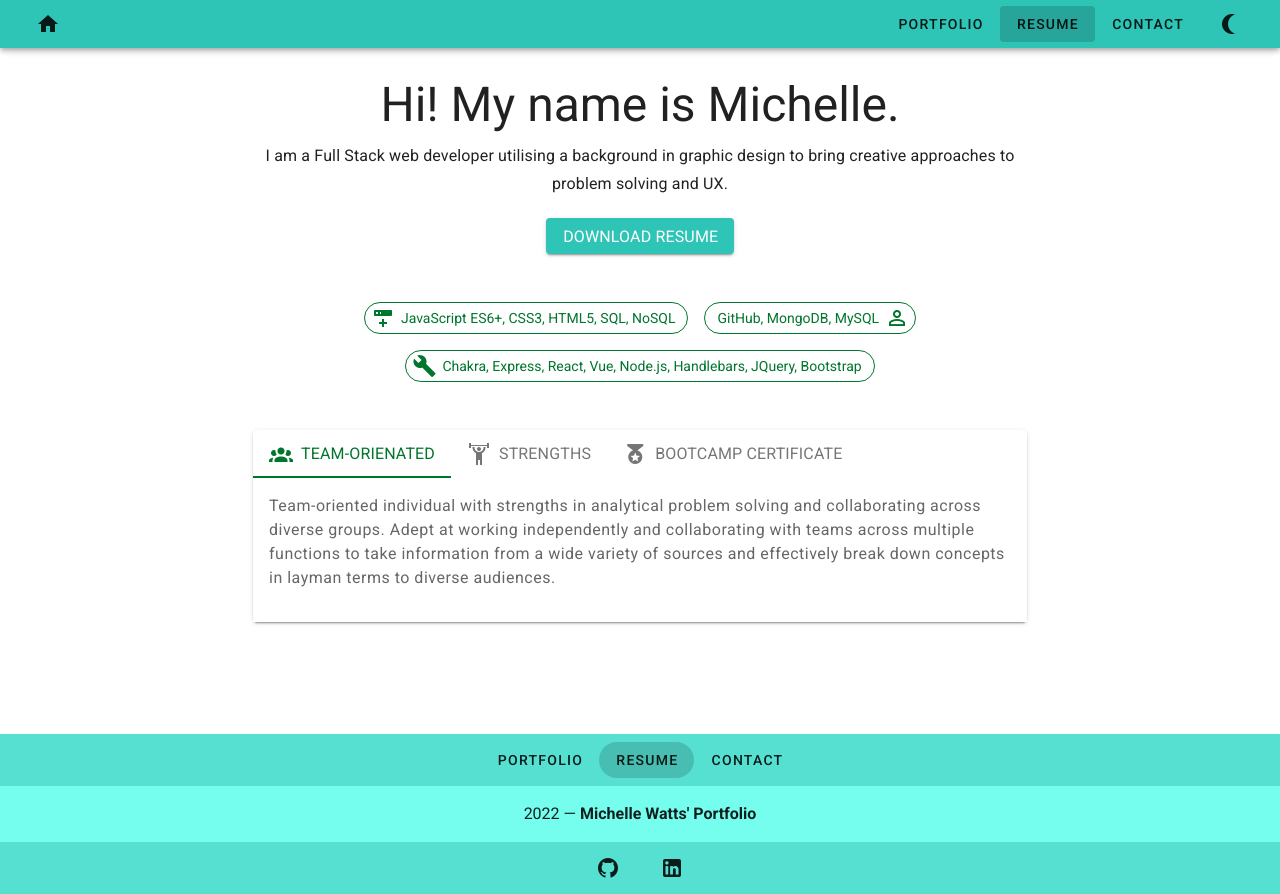
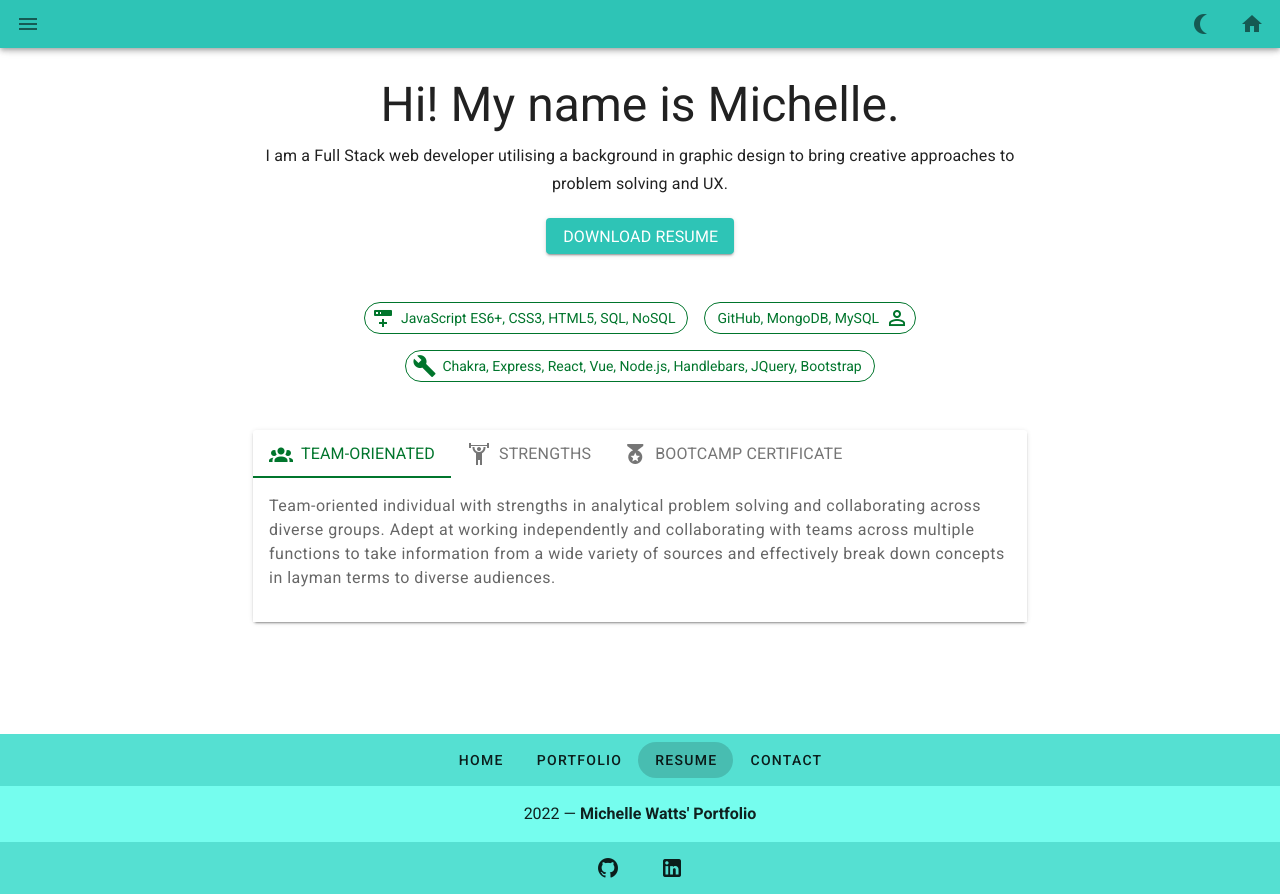
Before and after one commit to michellewatts20000/portfolio-vue, a Vue app: page /#/resume in a window 1280 px wide. Built offline with nearby package versions, Linux system fonts and the light colour scheme; what vue-typed-js would draw is missing.

Commit message:
nav drawer

```diff
--- a/src/App.vue
+++ b/src/App.vue
@@ -1,7 +1,45 @@
 <template>
   <v-app>
+    <!-- <v-app-bar color="primary" dense app> -->
+
+    <!-- <v-system-bar color="primary lighten-2"></v-system-bar> -->
+
     <v-app-bar color="primary" dense app>
-      <v-menu left bottom>
+      <v-app-bar-nav-icon @click.stop="drawer = !drawer"></v-app-bar-nav-icon>
+
+      <v-spacer></v-spacer>
+
+      <v-btn icon @click="toggleTheme" text rounded>
+        <v-icon @click="show = !show">{{
+          !show ? "mdi-moon-waning-crescent" : "mdi-white-balance-sunny"
+        }}</v-icon>
+      </v-btn>
+
+      <v-btn icon to="/">
+        <v-icon>mdi-home</v-icon>
+      </v-btn>
+
+      <!-- <v-btn icon>
+        <v-icon>mdi-dots-vertical</v-icon>
+      </v-btn> -->
+    </v-app-bar>
+
+    <v-navigation-drawer v-model="drawer" absolute bottom temporary>
+      <v-list nav dense>
+        <v-list-item-group v-model="group" active-class="text--accent-4">
+          <v-list-item
+            exact
+            v-for="link in links"
+            :key="link.url"
+            :to="{ name: link.label }"
+          >
+            <v-list-item-title>{{ link.label }}</v-list-item-title>
+          </v-list-item>
+        </v-list-item-group>
+      </v-list>
+    </v-navigation-drawer>
+
+    <!-- <v-menu left bottom>
         <template v-slot:activator="{ on, attrs }">
           <v-btn class="hidden-md-and-up" icon v-bind="attrs" v-on="on">
             <v-app-bar-nav-icon> </v-app-bar-nav-icon>
@@ -37,8 +75,8 @@
         <v-icon @click="show = !show">{{
           !show ? "mdi-moon-waning-crescent" : "mdi-white-balance-sunny"
         }}</v-icon>
-      </v-btn>
-    </v-app-bar>
+      </v-btn> -->
+    <!-- </v-app-bar> -->
 
     <v-main>
       <v-fade-transition mode="out-in">
@@ -48,6 +86,7 @@
     <v-footer color="primary lighten-1" padless>
       <v-layout justify-center wrap>
         <v-btn
+          exact
           v-for="link in links"
           :key="`${link.label}-footer-link`"
           color=""
@@ -91,8 +130,13 @@ export default {
   data() {
     return {
       drawer: null,
+      group: null,
       show: false,
       links: [
+        {
+          label: "Home",
+          url: "/",
+        },
         {
           label: "Portfolio",
           url: "/portfolio",
@@ -114,7 +158,12 @@ export default {
       this.$vuetify.theme.dark = !this.$vuetify.theme.dark;
     },
   },
+  watch: {
+    group() {
+      this.drawer = false;
+    },
+  },
 };
 </script>
 
-<style lang="sass"></style>
+<style lang="css"></style>
--- a/src/components/Main.vue
+++ b/src/components/Main.vue
@@ -26,6 +26,7 @@
           :color="b.color"
           v-for="b in ctaBtn"
           :key="b.id"
+          :to="b.href"
           :href="b.href"
           >{{ b.text }}
         </v-btn>
@@ -51,17 +52,29 @@ export default {
   data: () => ({
     ctaBtn: [
       {
-        text: "LinkedIn",
-        href: "https://www.linkedin.com/in/michelle-e-watts/",
+        text: "Portfolio",
+        href: "/portfolio",
         color: "primary",
         textCol: "white",
       },
       {
-        text: "GitHub",
-        href: "https://github.com/michellewatts20000",
+        text: "Resume",
+        href: "/resume",
         color: "secondary",
         textCol: "white",
       },
+      // {
+      //   text: "LinkedIn",
+      //   href: "https://www.linkedin.com/in/michelle-e-watts/",
+      //   color: "primary",
+      //   textCol: "white",
+      // },
+      // {
+      //   text: "GitHub",
+      //   href: "https://github.com/michellewatts20000",
+      //   color: "secondary",
+      //   textCol: "white",
+      // },
     ],
   }),
 };
--- a/src/router/index.js
+++ b/src/router/index.js
@@ -9,6 +9,7 @@ const routes = [
     path: "/",
     name: "Home",
     component: Home,
+    clickHandler: () => {},
   },
 
   {
```
